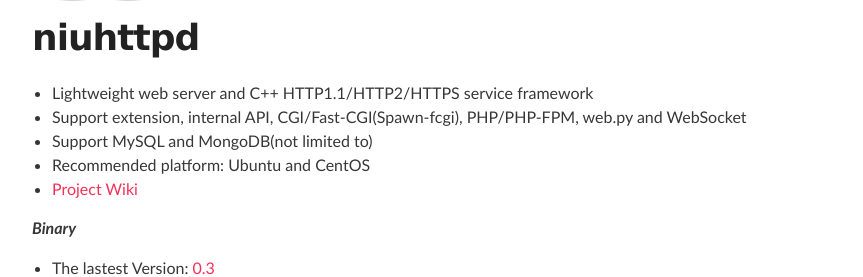
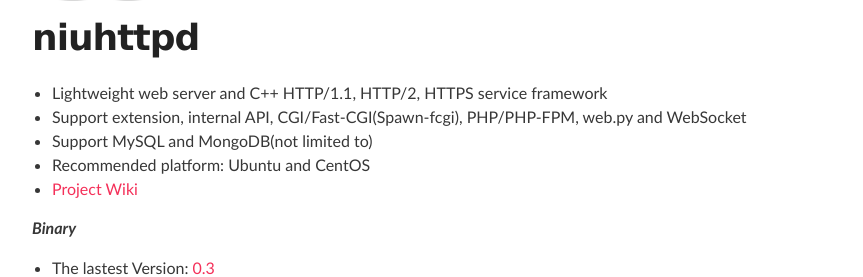
Before and after one commit to uplusware/uplusware.github.io, a Jekyll site: the page index.html, which Jekyll copies as it is, in a window 1280 px wide. Shown: the part 1446-1723 px from the top of the page, without its empty margins (208-1071 px from the left). Built offline with Jekyll 4.4.1, drawn with Linux system fonts in a browser that asks for light colours.

Commit message:
Update index.html

```diff
--- a/index.html
+++ b/index.html
@@ -83,7 +83,7 @@
 		<h1><a id="niuhttpd-server" class="anchor" href="#niuhttpd-server" aria-hidden="true"><span class="octicon octicon-link"></span></a>niuhttpd</h1>
 
 		<ul>
-			<li>Lightweight web server and C++ HTTP1.1/HTTP2/HTTPS service framework</li>
+			<li>Lightweight web server and C++ HTTP/1.1, HTTP/2, HTTPS service framework</li>
 			<li>Support extension, internal API, CGI/Fast-CGI(Spawn-fcgi), PHP/PHP-FPM, web.py and WebSocket</li>
 			<li>Support MySQL and MongoDB(not limited to)</li>
 			<li>Recommended platform: Ubuntu and CentOS</li>
```
